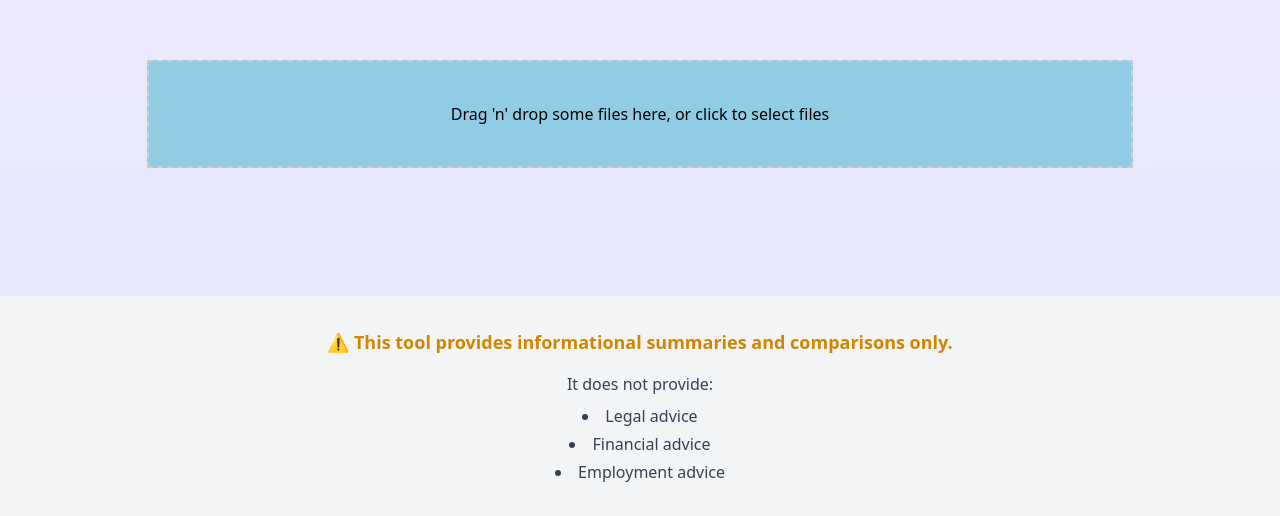
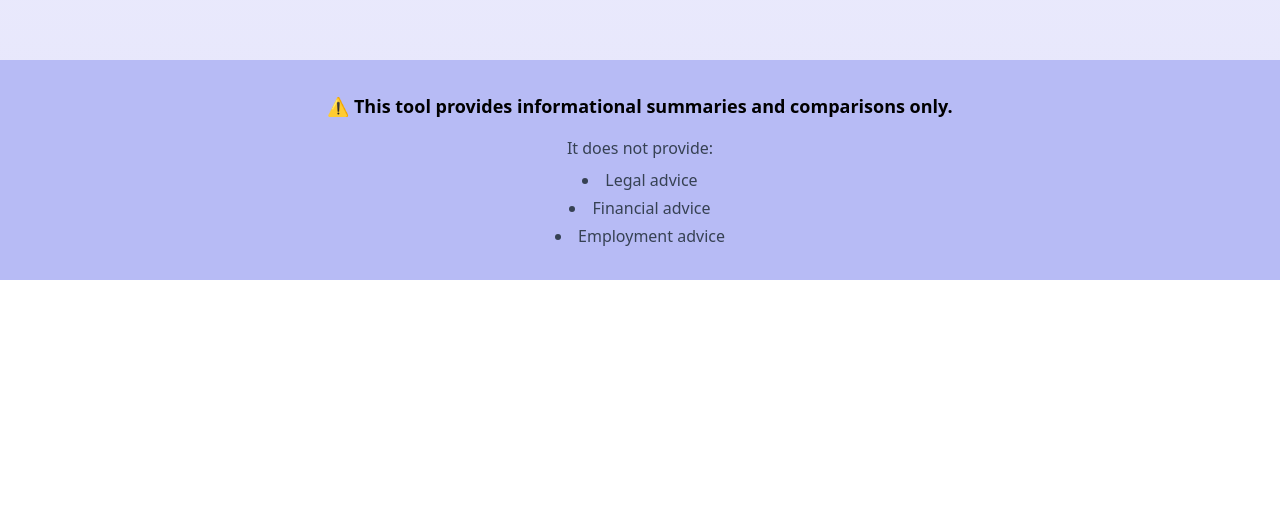
Before and after one commit to discreett/OfferScope, a Next.js app: page /home in a window 1280 px wide. Shown: the part 872-1388 px from the top of the page. After the commit the page ends 1152 px from the top, so only its background shows below. Built offline with nearby package versions, Linux system fonts and the light colour scheme.

Commit message:
tweak home page and setting up parse page

```diff
--- /dev/null
+++ b/app/parse/page.tsx
@@ -0,0 +1,8 @@
+'use client'
+import Parse from "@/components/Parse";
+
+export default function myParse() {
+  return (
+    <Parse />
+  );
+}
--- a/components/Home.tsx
+++ b/components/Home.tsx
@@ -1,28 +1,13 @@
 'use client'
 
 import Dropzone from './Dropzone'
+import Navbar from './Navbar'
 
 function myHome() {
     return (
         <main className="min-h-screen">
             <div>
-                <header className="bg-white/75 backdrop-blur-md shadow-lg sticky top-0 z-50 font-mono">
-                    <div className="max-w-7xl mx-auto px-6 py-4 flex items-center justify-center">
-                        <div className="flex items-center justify-between w-full max-w-4xl">
-                            <a href="" className="text-3xl font-bold bg-gradient-to-r from-[#B8B8FF] to-[#7B68EE] text-transparent bg-clip-text">OfferScope</a>
-                            <nav className="flex gap-20">
-                                <a href="#" className="text-gray-700 hover:text-[#B8B8FF] transition-colors font-medium">Home</a>
-                                <a href="#" className="text-gray-700 hover:text-[#B8B8FF] transition-colors font-medium">About</a>
-                                <a href="#" className="text-gray-700 hover:text-[#B8B8FF] transition-colors font-medium">Contact</a>
-                            </nav>
-
-                            <nav className="flex gap-8">
-                                <a href="#" className="text-gray-700 hover:text-[#B8B8FF] transition-colors font-medium">Log In</a>
-                                <a href="#" className="text-gray-700 hover:text-[#B8B8FF] transition-colors font-medium">Sign up</a>
-                            </nav>
-                        </div>
-                    </div>
-                </header>
+                <Navbar/>
 
                 <section className="h-screen font-mono flex items-center justify-center">
                     <div className="text-center">
@@ -31,20 +16,15 @@ function myHome() {
                         </p>
                         <p className="text-gray-600 text-2xl text-pretty mb-8">Turn your offer letters into structured insights and see what's right for you.</p>
 
-                        <a href=""className="bg-[#7B68EE] text-white px-6 py-4 rounded-lg font-semibold hover:bg-[#6B5ACD] transition-colors mt-8">
+                        <a href="/parse"className="bg-[#7B68EE] text-white px-6 py-4 rounded-lg font-semibold hover:bg-[#B6B8D6] transition-colors mt-8">
                             Parse your offers today
                         </a>
-                        <div></div>
                     </div>
                 </section>
 
-                <section className="py-16 px-6">
-                    <Dropzone />
-                </section>
-
-                <footer className="bg-gray-100 py-8 px-6 mt-16">
+                <footer className="bg-[#B7BBF5] py-8 px-6 mt-16">
                     <div className="max-w-4xl mx-auto text-center">
-                        <p className="text-yellow-600 font-semibold mb-4 text-lg">⚠️ This tool provides informational summaries and comparisons only.</p>
+                        <p className="font-semibold mb-4 text-lg">⚠️ This tool provides informational summaries and comparisons only.</p>
                         <div className="text-gray-700">
                             <p className="mb-2 font-medium">It does not provide:</p>
                             <ul className="list-disc list-inside space-y-1">
--- /dev/null
+++ b/components/Navbar.tsx
@@ -0,0 +1,25 @@
+'use client'
+
+function myNav() {
+    return(
+         <header className="bg-[white]/75 backdrop-blur-md shadow-lg sticky top-0 z-50 font-mono">
+            <div className="max-w-7xl mx-auto px-6 py-4 flex items-center justify-center">
+                <div className="flex items-center justify-between w-full max-w-4xl">
+                    <a href="" className="text-3xl font-bold bg-gradient-to-r from-[#B8B8FF] to-[#7B68EE] text-transparent bg-clip-text">OfferScope</a>
+                    <nav className="flex gap-20">
+                        <a href="#" className="text-gray-700 hover:text-[#B8B8FF] transition-colors font-medium">Home</a>
+                        <a href="#" className="text-gray-700 hover:text-[#B8B8FF] transition-colors font-medium">About</a>
+                        <a href="#" className="text-gray-700 hover:text-[#B8B8FF] transition-colors font-medium">Contact</a>
+                    </nav>
+
+                    <nav className="flex gap-8">
+                        <a href="#" className="text-gray-700 hover:text-[#B8B8FF] transition-colors font-medium">Log In</a>
+                        <a href="#" className="text-gray-700 hover:text-[#B8B8FF] transition-colors font-medium">Sign up</a>
+                    </nav>
+                </div>
+            </div>
+        </header>
+    )
+}
+
+export default myNav;
--- /dev/null
+++ b/components/Parse.tsx
@@ -0,0 +1,11 @@
+'use client'
+import Dropzone from "@/components/Dropzone";
+import Navbar from '@/components/Navbar';
+
+function myParse() {
+    return (
+        <Navbar />
+    )
+}
+
+export default myParse;
--- a/package.json
+++ b/package.json
@@ -10,6 +10,7 @@
   },
   "dependencies": {
     "@tailwindcss/cli": "^4.1.18",
+    "motion": "^12.34.0",
     "next": "16.1.6",
     "openai": "^6.18.0",
     "react": "19.2.3",
```
Also changed, not shown: 1 other file (tests, documents, lock files or other folders).
